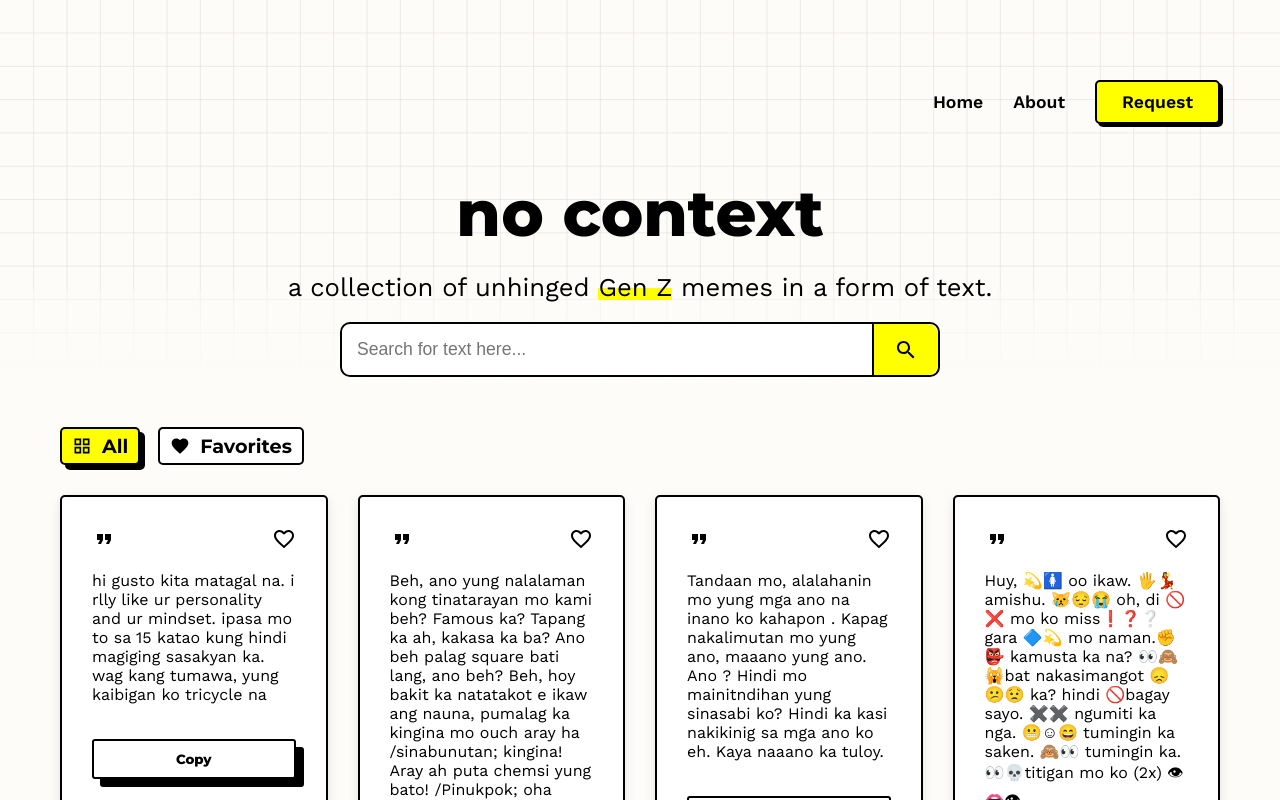
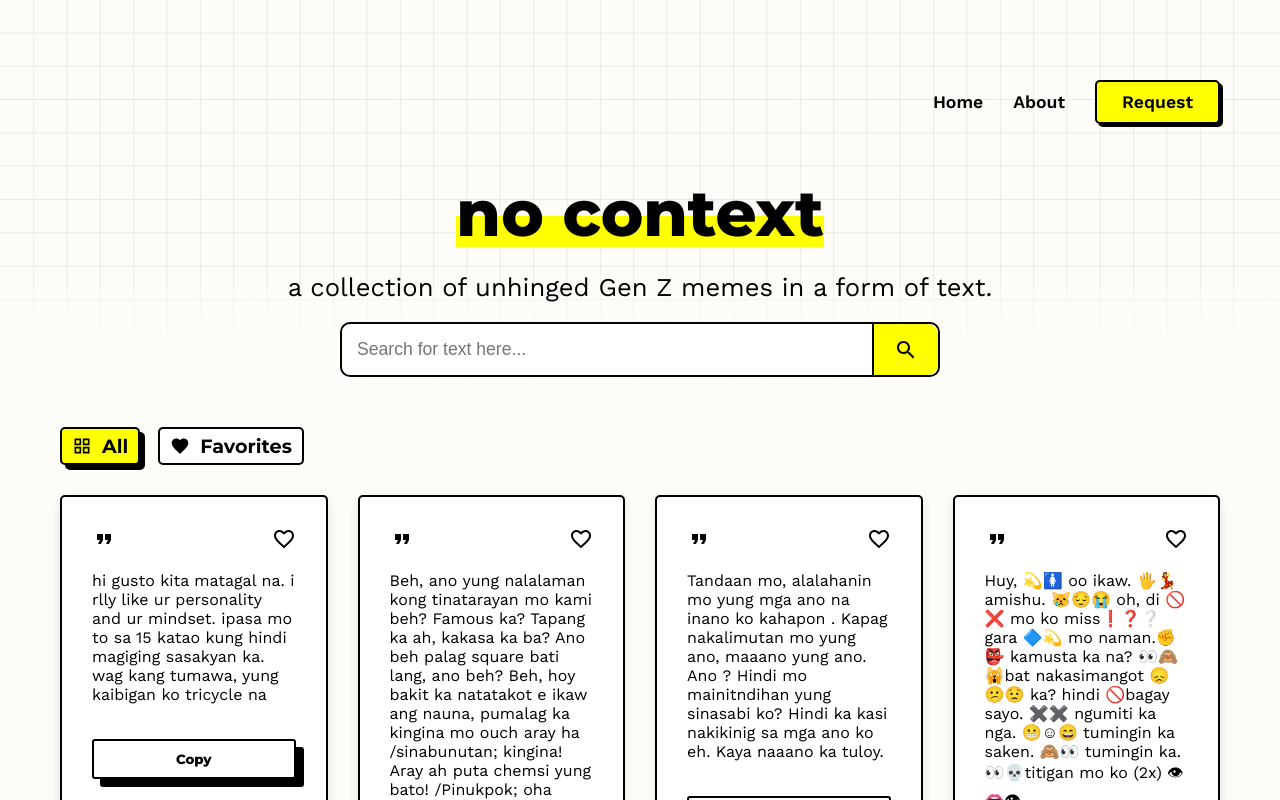
Before and after one commit to sn-tin/no-context-app, a React (Create React App) app: page / in a window 1280 px wide. Shown: the top 800 px of the page. Built offline with nearby package versions, Linux system fonts and the light colour scheme.

Commit message:
Move highlight from description to title

```diff
--- a/src/components/Home.js
+++ b/src/components/Home.js
@@ -17,8 +17,8 @@ const Home = () => {
 
     return (
         <section className="hero">
-            <h1>no context</h1>
-            <p>a collection of unhinged <span className="highlight">Gen Z</span> memes in a form of text.</p>
+            <h1><span className="highlight">no</span><span className="highlight"> context</span></h1>
+            <p>a collection of unhinged Gen Z memes in a form of text.</p>
             <form onSubmit={handleSubmit}>
                 <input type="text"
                 placeholder="Search for text here..."
--- a/src/styles/_hero.scss
+++ b/src/styles/_hero.scss
@@ -3,6 +3,7 @@
     margin-top: 50px;
     h1 {
         font-size: clamp(3rem, 5vw, 5.6rem);
+        margin: 0 auto;
         @include Montserrat(800);
     }
     p {
```
